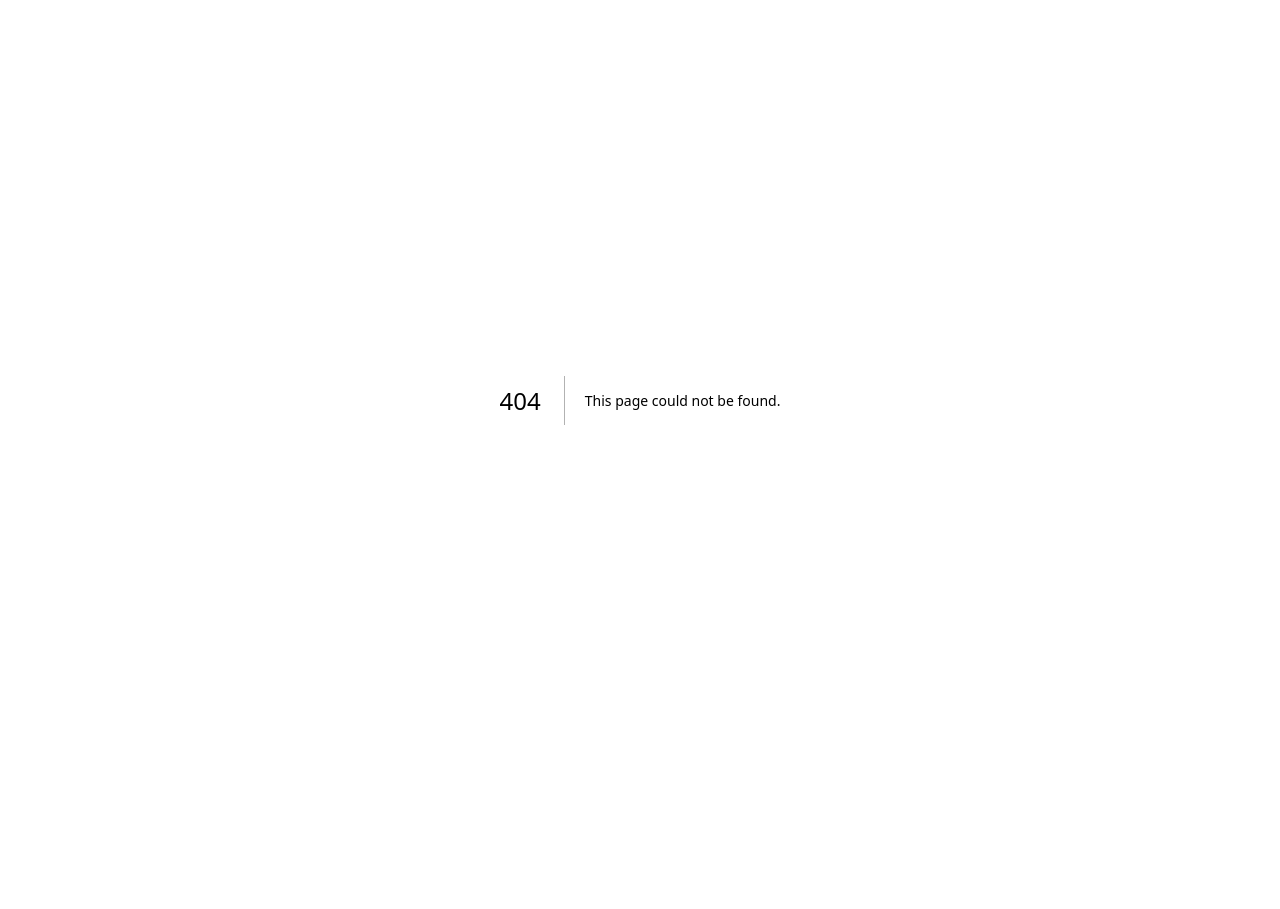
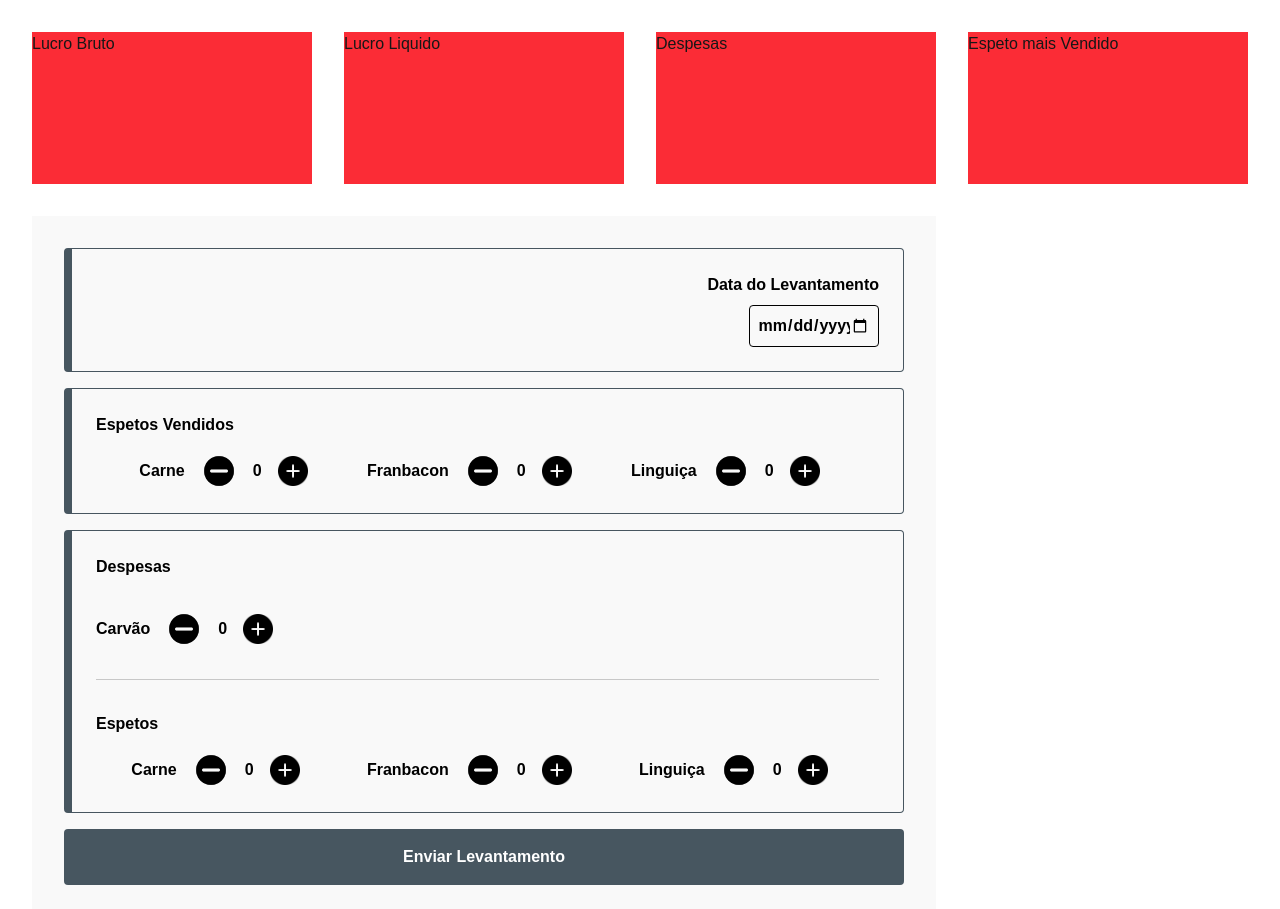
Before and after one commit to Gabriel-Andreoni/espetos-do-gah-front, a Next.js app: page /dashboard in a window 1280 px wide. Before the commit this address had no page. Before the commit the page ends 800 px from the top, so only its background shows below. Built offline with nearby package versions, Linux system fonts and the light colour scheme.

Commit message:
refatoração do front

```diff
--- a/app/components/Dash/index.tsx
+++ /dev/null
@@ -1,72 +0,0 @@
-"use client";
-
-import { useState, useEffect } from "react";
-
-export default function Dash() {
-  const [lucroBruto, setLucroBruto] = useState<string>();
-  const [despesas, setDespesas] = useState<string>();
-  const [lucroLiquido, setLucroLiquido] = useState<string>();
-  const [espetoMaisVendido, setEspetoMaisVendido] = useState<{nome: string, quantidade:string}>();
-
-  useEffect(() => {
-    const lucroBruto = Number(localStorage.getItem("lucroBruto")).toLocaleString("pt-BR", {
-      currency: "BRL",
-      style: "currency"
-    });
-
-    setLucroBruto(lucroBruto)
-
-    const despesas = Number(localStorage.getItem("despesas")).toLocaleString("pt-BR", {
-      currency: "BRL",
-      style: "currency"
-    });
-
-    setDespesas(despesas)
-
-    const lucroLiquido = Number(localStorage.getItem("lucroLiquido")).toLocaleString("pt-BR", {
-      currency: "BRL",
-      style: "currency"
-    })
-
-    setLucroLiquido(lucroLiquido)
-
-    const espetoMaisVendido = localStorage.getItem("espetoMaisVendido");
-    if(espetoMaisVendido) setEspetoMaisVendido(JSON.parse(espetoMaisVendido))
-
-  }, [])
-  return (
-    <div className="w-full flex flex-col gap-4 absolute inset-0">
-      <div className="w-full p-8 flex justify-center gap-32">
-        <div className="w-fit flex flex-col">
-          <h2 className="text-2xl">Lucro Bruto</h2>
-          <span className="text-6xl">
-           {lucroBruto}
-          </span>
-        </div>
-
-        <div className="w-fit flex flex-col">
-          <h2 className="text-2xl">Despesas</h2>
-          <span className="text-6xl">
-            {despesas}
-          </span>
-        </div>
-      </div>
-
-      <div className="w-full p-8 flex justify-center items-center gap-32">
-        <div className="w-fit flex flex-col">
-          <h2 className="text-xl">Lucro Líquido</h2>
-          <span className="text-6xl">
-            {lucroLiquido}
-          </span>
-        </div>
-        <div className="w-fit flex flex-col">
-          <h2 className="text-xl">Espeto mais vendido</h2>
-          <h4>{espetoMaisVendido?.nome}</h4>
-          <span className="text-6xl">
-            {espetoMaisVendido?.quantidade}
-          </span>
-        </div>
-      </div>
-    </div>
-  );
-}
--- /dev/null
+++ b/app/dashboard/_components/Box/index.tsx
@@ -0,0 +1,9 @@
+import { TBox } from "@/app/types/TBox";
+
+export function Box({children}:TBox) {
+    return (
+        <div className={`col-span-1 bg-red-500`}>
+            {children}
+        </div>
+    )
+}
--- a/app/components/Formulario/index.tsx
+++ b/app/dashboard/_components/Formulario/index.tsx
@@ -1,15 +1,12 @@
 import { FormEvent, useState } from "react";
 import Image from "next/image";
 
-import ArrowUp from "@/public/up-arrow.png";
-import ArrowDown from "@/public/down-arrow.png";
 import PlusIcon from "@/public/adicionar.png";
 import MinusIcon from "@/public/botao-de-menos.png";
 
 const API_URL = "http://localhost:5077/levantamentos";
 
 export default function Formulario() {
-  const [formActive, setFormActive] = useState<boolean>(false);
   const [dataLevantamento, setDataLevantamento] = useState<string>("");
   const [quantCarne, setQuantCarne] = useState<number>(0);
   const [precoVendidoCarne, setPrecoVendidoCarne] = useState<number>(0);
@@ -53,7 +50,10 @@ export default function Formulario() {
         { nome: "Franbacon", quantidade: quantFranbacon },
         { nome: "Linguiça", quantidade: quantLinguica },
       ].reduce((a, b) => (a.quantidade > b.quantidade ? a : b));
-      localStorage.setItem("espetoMaisVendido", JSON.stringify(espetoMaisVendido))
+      localStorage.setItem(
+        "espetoMaisVendido",
+        JSON.stringify(espetoMaisVendido)
+      );
     }
   }
 
@@ -93,34 +93,12 @@ export default function Formulario() {
   }
 
   return (
-    <div className={`w-full h-screen  p-8 z-[9999999] relative`}>
+    <div className={`w-full h-auto col-span-3 row-span-4`}>
       <form
-        className={`w-full h-auto p-8 flex flex-col gap-4 bg-[#f9f9f9] rounded ${
-          formActive ? "translate-0 " : "translate-y-9/12"
-        } relative transition-all duration-300`}
+        className="w-full h-auto px-8 flex flex-col gap-4 bg-[#f9f9f9]"
         onSubmit={handleSubmit}
       >
-        {!formActive ? (
-          <Image
-            className="absolute -top-6 left-6/12 cursor-pointer"
-            src={ArrowUp.src}
-            alt="ícone de subir"
-            width={48}
-            height={48}
-            onClick={() => setFormActive((prevState) => !prevState)}
-          />
-        ) : (
-          <Image
-            className="absolute -top-6 left-6/12 cursor-pointer"
-            src={ArrowDown.src}
-            alt="ícone de descer"
-            width={48}
-            height={48}
-            onClick={() => setFormActive((prevState) => !prevState)}
-          />
-        )}
-
-        <div className="w-full mt-8 p-8 flex flex-col justify-end items-end gap-2 border border-l-8 border-[#475660] rounded">
+        <div className="w-full mt-8 p-6 flex flex-col justify-end items-end gap-2 border border-l-8 border-[#475660] rounded">
           <label htmlFor="data-levantamento" className="font-bold text-black">
             Data do Levantamento
           </label>
@@ -132,7 +110,7 @@ export default function Formulario() {
           />
         </div>
 
-        <div className="w-full p-8 flex flex-wrap justify-evenly gap-y-4 border border-l-8 border-[#475660] rounded">
+        <div className="w-full p-6 flex flex-wrap justify-evenly gap-y-4 border border-l-8 border-[#475660] rounded">
           <h2 className="w-full text-black font-bold">Espetos Vendidos</h2>
           <div className="flex gap-4 items-center">
             <label className="text-black font-bold">Carne</label>
@@ -240,7 +218,7 @@ export default function Formulario() {
           </div>
         </div>
 
-        <div className="w-full p-8 flex flex-col gap-8 border border-l-8 border-[#475660] rounded">
+        <div className="w-full p-6 flex flex-col gap-8 border border-l-8 border-[#475660] rounded">
           <h2 className="w-full text-black font-bold">Despesas</h2>
           <div className="flex gap-4 items-center">
             <label className="text-black font-bold" htmlFor="carvao">
@@ -391,7 +369,7 @@ export default function Formulario() {
             </div>
           </div>
         </div>
-        <button className="w-full mb-4 p-4 bg-[#475660] font-bold text-white rounded cursor-pointer">
+        <button className="w-full p-4 mb-6 bg-[#475660] font-bold text-white rounded cursor-pointer">
           Enviar Levantamento
         </button>
       </form>
--- /dev/null
+++ b/app/dashboard/page.tsx
@@ -0,0 +1,25 @@
+"use client";
+
+import Formulario from "./_components/Formulario";
+import { Box } from "./_components/Box";
+
+export default function DashBoard() {
+  return (
+    <main className="w-full h-screen p-8 grid grid-cols-4 grid-rows-4 gap-8">
+      <Box>
+        <h1>Lucro Bruto</h1>
+      </Box>
+      <Box>
+        <h1>Lucro Liquido</h1>
+      </Box>
+      <Box>
+        <h1>Despesas</h1>
+      </Box>
+      <Box>
+        <h1>Espeto mais Vendido</h1>
+      </Box>
+
+      <Formulario />
+    </main>
+  );
+}
--- a/app/page.tsx
+++ b/app/page.tsx
@@ -1,13 +1,10 @@
 "use client";
 
-import Dash from "./components/Dash";
-import Formulario from "./components/Formulario";
+import Formulario from "./dashboard/_components/Formulario";
 
 export default function Main() {
   return (
-    <main className="w-full h-auto relative overflow-hidden">
-      <Formulario />
-      <Dash/>
+    <main className="w-full h-auto">
     </main>
   )
 }
--- /dev/null
+++ b/app/types/TBox.ts
@@ -0,0 +1,5 @@
+import { ReactNode } from "react";
+
+export interface TBox {
+    children: ReactNode,
+}
```
